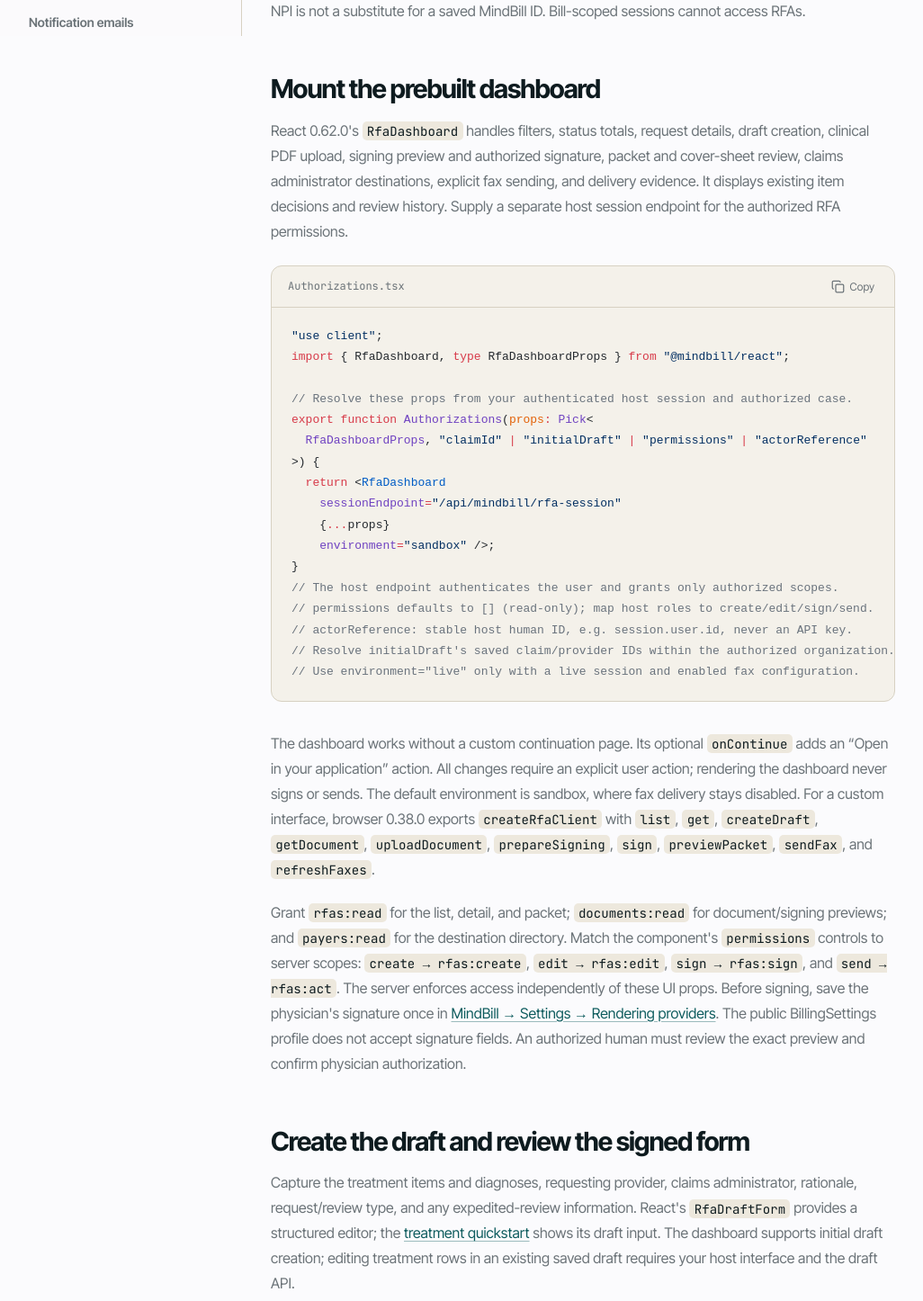
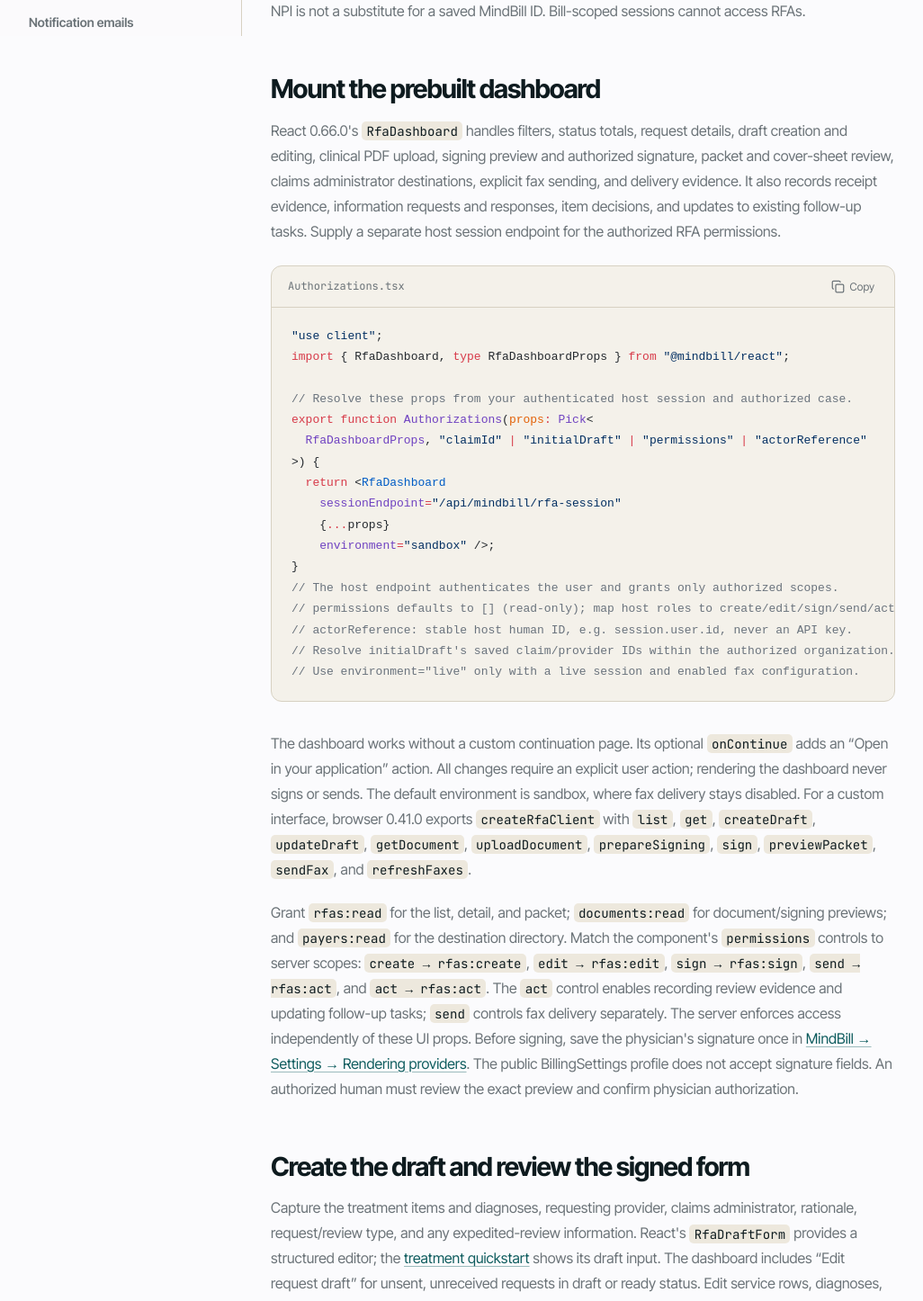
Before and after one commit to incidentfox/mindbill-docs, a Next.js app: page /guides/rfas in a window 1280 px wide. Shown: the part 760-2206 px from the top of the page at 90% size, without its empty margins (3-1029 px from the left). Built offline with nearby package versions, Linux system fonts and the light colour scheme.

Commit message:
Document RFA draft editing and shared bill detail components

```diff
--- a/app/guides/rfas/page.tsx
+++ b/app/guides/rfas/page.tsx
@@ -39,27 +39,29 @@ export function Authorizations(props: Pick<
     environment="sandbox" />;
 }
 // The host endpoint authenticates the user and grants only authorized scopes.
-// permissions defaults to [] (read-only); map host roles to create/edit/sign/send.
+// permissions defaults to [] (read-only); map host roles to create/edit/sign/send/act.
 // actorReference: stable host human ID, e.g. session.user.id, never an API key.
 // Resolve initialDraft's saved claim/provider IDs within the authorized organization.
 // Use environment="live" only with a live session and enabled fax configuration.`;
 
 export default function RfasPage() {
   return <DocPage eyebrow="Build" title="Requests for Authorization" description="Create a treatment request, review and send its signed packet, then track receipt, review, decisions, and treatment scheduling."
-    toc={[{ id: "access", label: "Access and setup" }, { id: "component", label: "Prebuilt dashboard" }, { id: "draft", label: "Draft and sign" }, { id: "send", label: "Packet and fax" }, { id: "track", label: "Dashboard and decisions" }, { id: "billing", label: "Link authorized treatment" }, { id: "routes", label: "API map" }]}
+    toc={[{ id: "access", label: "Access and setup" }, { id: "component", label: "Prebuilt dashboard" }, { id: "draft", label: "Draft and sign" }, { id: "send", label: "Packet and fax" }, { id: "track", label: "Dashboard and decisions" }, { id: "advanced", label: "Corrections and scheduling" }, { id: "billing", label: "Link authorized treatment" }, { id: "routes", label: "API map" }]}
     previous={{ href: "/learn/treatment-quickstart", label: "Treatment quickstart" }} next={{ href: "/guides/documents", label: "Documents and attachments" }}>
     <h2 id="access">Enable treatment access and resolve saved records</h2>
     <p>Requests for Authorization (RFAs) are separate from bills. The organization must have <code>treatmentBilling</code> enabled. Server API keys use <code>rfas:read</code> and <code>rfas:write</code>; browser sessions use the narrower <code>rfas:read</code>, <code>rfas:create</code>, <code>rfas:edit</code>, <code>rfas:act</code>, and <code>rfas:sign</code> permissions appropriate to the user. Opening stored RFA documents also needs <code>documents:read</code>. Browser RFA access requires an organization-wide session and its exact allowed origin.</p>
     <p>A draft needs a saved claim, its matching patient, and a rendering provider in the same organization. Resolve and authorize those records before opening the form. A display name, external case ID, or NPI is not a substitute for a saved MindBill ID. Bill-scoped sessions cannot access RFAs.</p>
     <h2 id="component">Mount the prebuilt dashboard</h2>
-    <p>React 0.62.0&apos;s <code>RfaDashboard</code> handles filters, status totals, request details, draft creation, clinical PDF upload, signing preview and authorized signature, packet and cover-sheet review, claims administrator destinations, explicit fax sending, and delivery evidence. It displays existing item decisions and review history. Supply a separate host session endpoint for the authorized RFA permissions.</p>
+    <p>React 0.66.0&apos;s <code>RfaDashboard</code> handles filters, status totals, request details, draft creation and editing, clinical PDF upload, signing preview and authorized signature, packet and cover-sheet review, claims administrator destinations, explicit fax sending, and delivery evidence. It also records receipt evidence, information requests and responses, item decisions, and updates to existing follow-up tasks. Supply a separate host session endpoint for the authorized RFA permissions.</p>
     <CodeBlock code={dashboard} language="tsx" filename="Authorizations.tsx" />
-    <p>The dashboard works without a custom continuation page. Its optional <code>onContinue</code> adds an “Open in your application” action. All changes require an explicit user action; rendering the dashboard never signs or sends. The default environment is sandbox, where fax delivery stays disabled. For a custom interface, browser 0.38.0 exports <code>createRfaClient</code> with <code>list</code>, <code>get</code>, <code>createDraft</code>, <code>getDocument</code>, <code>uploadDocument</code>, <code>prepareSigning</code>, <code>sign</code>, <code>previewPacket</code>, <code>sendFax</code>, and <code>refreshFaxes</code>.</p>
-    <p>Grant <code>rfas:read</code> for the list, detail, and packet; <code>documents:read</code> for document/signing previews; and <code>payers:read</code> for the destination directory. Match the component&apos;s <code>permissions</code> controls to server scopes: <code>create → rfas:create</code>, <code>edit → rfas:edit</code>, <code>sign → rfas:sign</code>, and <code>send → rfas:act</code>. The server enforces access independently of these UI props. Before signing, save the physician&apos;s signature once in <a href="https://app.mindbill.org/settings/rendering-providers" target="_blank" rel="noreferrer">MindBill → Settings → Rendering providers</a>. The public BillingSettings profile does not accept signature fields. An authorized human must review the exact preview and confirm physician authorization.</p>
+    <p>The dashboard works without a custom continuation page. Its optional <code>onContinue</code> adds an “Open in your application” action. All changes require an explicit user action; rendering the dashboard never signs or sends. The default environment is sandbox, where fax delivery stays disabled. For a custom interface, browser 0.41.0 exports <code>createRfaClient</code> with <code>list</code>, <code>get</code>, <code>createDraft</code>, <code>updateDraft</code>, <code>getDocument</code>, <code>uploadDocument</code>, <code>prepareSigning</code>, <code>sign</code>, <code>previewPacket</code>, <code>sendFax</code>, and <code>refreshFaxes</code>.</p>
+    <p>Grant <code>rfas:read</code> for the list, detail, and packet; <code>documents:read</code> for document/signing previews; and <code>payers:read</code> for the destination directory. Match the component&apos;s <code>permissions</code> controls to server scopes: <code>create → rfas:create</code>, <code>edit → rfas:edit</code>, <code>sign → rfas:sign</code>, <code>send → rfas:act</code>, and <code>act → rfas:act</code>. The <code>act</code> control enables recording review evidence and updating follow-up tasks; <code>send</code> controls fax delivery separately. The server enforces access independently of these UI props. Before signing, save the physician&apos;s signature once in <a href="https://app.mindbill.org/settings/rendering-providers" target="_blank" rel="noreferrer">MindBill → Settings → Rendering providers</a>. The public BillingSettings profile does not accept signature fields. An authorized human must review the exact preview and confirm physician authorization.</p>
     <h2 id="draft">Create the draft and review the signed form</h2>
-    <p>Capture the treatment items and diagnoses, requesting provider, claims administrator, rationale, request/review type, and any expedited-review information. React&apos;s <code>RfaDraftForm</code> provides a structured editor; the <Link href="/learn/treatment-quickstart#rfa">treatment quickstart</Link> shows its draft input. The dashboard supports initial draft creation; editing treatment rows in an existing saved draft requires your host interface and the draft API.</p>
+    <p>Capture the treatment items and diagnoses, requesting provider, claims administrator, rationale, request/review type, and any expedited-review information. React&apos;s <code>RfaDraftForm</code> provides a structured editor; the <Link href="/learn/treatment-quickstart#rfa">treatment quickstart</Link> shows its draft input. The dashboard includes “Edit request draft” for unsent, unreceived requests in draft or ready status. Edit service rows, diagnoses, rationale, and review details while retaining the saved claim and provider relationship.</p>
     <CodeBlock code={draft} language="ts" filename="server/create-rfa.ts" />
     <p>Generate the form with <code>POST /rfas/&#123;rfaId&#125;/form</code>. Generation alone does not sign the request or make it ready to send. Upload a reviewed, signed form as an <code>rfa_form</code> document with its actual signing date, or use the signing-preview and sign endpoints with an authorized signer. Keep the signed form and relevant clinical support in the RFA&apos;s document list.</p>
+    <p>For a custom editor, call <code>createRfaClient().updateDraft(rfa.id, replacement, idempotencyKey)</code>. Send the current <code>contentRevision</code> as <code>expectedRevision</code> and the complete replacement draft, including every retained item. Retain existing item IDs, omit IDs for new items, and omit rows you intend to remove. Claim, patient, and rendering provider relationships are immutable. Reuse the same idempotency key only for retries of the same edit.</p>
+    <Callout title="Editing invalidates the old signature">A successful edit advances the content revision and clears the signature. Generate and review a fresh signing preview, sign again, and review the new packet before sending. On <code>rfa_revision_changed</code>, refresh and reconcile the other editor&apos;s changes. On <code>rfa_content_frozen</code>, copy the request to a new draft; do not overwrite submitted or received content.</Callout>
     <h2 id="send">Review the authorization destination and exact packet</h2>
     <p>Use the claims administrator&apos;s authorization contact or utilization review destination. It can differ from the destination used to send bills. <code>RfaAuthorizationDestination</code> provides the React destination control. Confirm the intended recipient and fax number before sending; a directory match still needs user review.</p>
     <p>Preview the packet assembled from the exact stored signed <code>rfa_form</code> and clinical supporting PDFs. The server verifies stored hashes and PDF content. Packet assembly does not transmit anything. When no stored fax cover is selected, packet assembly generates a cover sheet. Review the complete packet and cover details before authorizing the send.</p>
@@ -67,8 +69,17 @@ export default function RfasPage() {
     <p>Live fax requires the enabled organization configuration. Use sandbox to test drafts and review states without contacting a real claims administrator. Keep RFA packets separate from ordinary bill attachments and routing.</p>
     <h2 id="track">Track the request and each treatment item</h2>
     <p>List RFAs with filters for claim, rendering provider, status, and inclusive UTC creation dates. The list&apos;s <code>summary</code> covers the complete filtered result, while <code>nextCursor</code> pages through records. A dashboard should show draft/ready requests, submission and receipt evidence, requests for information, deferred review, item decisions, and follow-up work.</p>
-    <p>Read transmissions and events for the history. The dashboard displays existing information requests and decisions. Use the API routes below for recording information requests, receipt of requested materials, decisions, corrections, and scheduling; those editors are not included in the dashboard. Review any resulting clock changes. Record approval, modification, or denial per treatment item from actual utilization review evidence. Mixed decisions remain visible at the item level. Store response documents and use decision corrections when evidence changes.</p>
+    <p>Read transmissions and events for the history. With <code>act</code> permission, the dashboard records receipt with a proof document or provider reference, information requests, responses that have already been delivered, and approval, modification, or denial for pending treatment items. Recording an information response does not send its documents. Upload actual utilization review evidence as <code>ur_response</code>; modified or denied decisions also need an <code>imr_form</code>. Mixed decisions remain visible per item. Review the server-calculated clock after each change.</p>
     <p>Follow-up tasks and calculated deadlines help staff prioritize work; they do not establish authorization. Track scheduling for approved treatment separately from the authorization decision. Copy a prior RFA or use a template to start another request without changing the prior signed record.</p>
+    <p>For a custom interface, <code>createRfaLifecycleClient</code> exports <code>recordReceipt</code>, <code>recordInformationRequest</code>, <code>recordInformationResponse</code>, <code>recordDecisions</code>, <code>listFollowUps</code>, and <code>updateFollowUp</code>. Mutations require an idempotency key. <code>RfaLifecycleControls</code> provides these controls separately from the full dashboard. It lists and updates existing follow-up tasks, including assignment, snoozing, outcome, notes, and evidence-review disposition; it does not create a follow-up queue or send notifications.</p>
+    <h2 id="advanced">Corrections, receipt review, and scheduling</h2>
+    <p>These advanced workflows use the API; they do not have dedicated dashboard editors. Fetch the current record immediately before changing it and keep the server&apos;s version and evidence guards.</p>
+    <ul>
+      <li><strong>Correct a decision:</strong> post to <code>/rfas/&#123;rfaId&#125;/decision-corrections</code> with the item&apos;s current <code>expectedDecisionEventId</code>, a reason, and the complete replacement decision with its response evidence. Corrections preserve the previous event in the audit history. A stale decision, linked bill, or scheduled treatment can prevent correction.</li>
+      <li><strong>Review requested-information receipt:</strong> post to <code>/rfas/&#123;rfaId&#125;/information-receipt-review</code> with the current <code>expectedExceptionEventId</code>, all affected information request IDs, the exact stored complete-request receipt time, reviewer receipt time, and evidence document IDs. The required confirmations attest that only missing information was requested, all requested information was received, and standard review applies. The server rejects stale or unsupported histories and preserves the original receipt baseline.</li>
+      <li><strong>Track scheduling:</strong> first read <code>/rfas/&#123;rfaId&#125;/scheduling</code>. Update an item using its fresh <code>expectedVersion</code> and <code>authorizationToken</code>. A scheduled disposition includes the appointment time with timezone, provider name, and location; no-appointment and canceled dispositions include a reason.</li>
+    </ul>
+    <Callout title="Use the server&apos;s review clock">Display the returned deadline and exception state. Do not infer a review deadline from a fax send time or replace an unresolved evidence exception with a host-calculated date. Receipt, information completeness, and review type can change the applicable clock.</Callout>
     <h2 id="billing">Link authorization to the treatment bill</h2>
     <p>After the service occurs, create a <code>professional</code> bill with reviewed dates, procedure codes, charges, and line-level diagnosis pointers. Set <code>serviceLines[].rfaItemId</code> when a line relates to a saved RFA item. The server validates the relationship and authorization constraints; the presence of the ID alone is not evidence of approval.</p>
     <p>Attach relevant authorization or Medical Provider Network (MPN) records as optional <code>other</code> bill documents when needed. See <Link href="/guides/documents#authorization">authorization and network documents</Link>. The full RFA packet stays in its separate authorization workflow.</p>
```
Also changed, not shown: app/components/react/page.tsx (+19 -1 lines).
